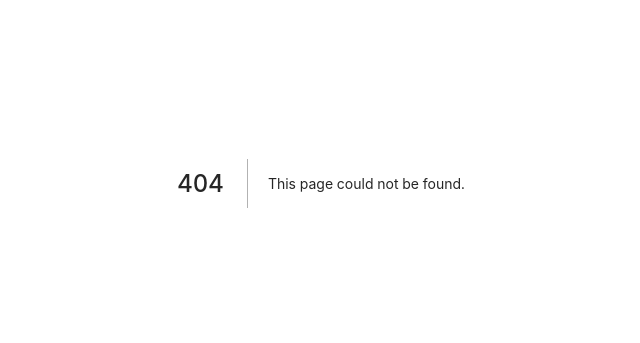
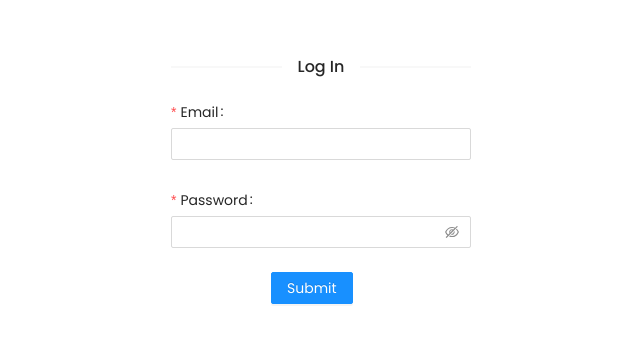
Before and after one commit to sonangrai/v7-task, a Next.js app: page /login in a window 1280 px wide. Before the commit this address had no page. Shown: the part 217-560 px from the top of the page, without its empty margins (319-959 px from the left). Built offline with nearby package versions, Linux system fonts and the light colour scheme; what @badrap/bar-of-progress would draw is missing.

Commit message:
added login form with validations

```diff
--- a/components/page/home/Welcome.tsx
+++ b/components/page/home/Welcome.tsx
@@ -1,7 +1,7 @@
 import React from "react";
 import styled from "styled-components";
 import Login from "./Login";
-import User from "./user";
+import User from "./User";
 
 const Welcome = ({ authState }) => {
   return (
--- /dev/null
+++ b/components/page/login/Loginform.styled.tsx
@@ -0,0 +1,12 @@
+import styled from "styled-components";
+
+export const AuthPage = styled.div`
+  display: flex;
+  align-items: center;
+  justify-content: center;
+  min-height: 100vh;
+`;
+
+export const LoginForm = styled.div`
+  max-width: 300px;
+`;
--- /dev/null
+++ b/components/page/login/Loginform.tsx
@@ -0,0 +1,84 @@
+import { AuthPage, LoginForm } from "./Loginform.styled";
+import { Alert, Button, Checkbox, Divider, Form, Input } from "antd";
+import { useForm, SubmitHandler, Controller } from "react-hook-form";
+import { yupResolver } from "@hookform/resolvers/yup";
+import * as yup from "yup";
+
+type Inputs = {
+  email: string;
+  password: string;
+};
+
+const schema = yup
+  .object({
+    email: yup.string().email().required(),
+    password: yup
+      .string()
+      .required("No password provided.")
+      .min(8, "Password is too short - should be 8 chars minimum.")
+      .matches(/[a-zA-Z]/, "Password can only contain Latin letters."),
+  })
+  .required();
+
+const Loginform = () => {
+  const {
+    handleSubmit,
+    control,
+    formState: { errors },
+  } = useForm<Inputs>({
+    resolver: yupResolver(schema),
+  });
+  const onSubmit: SubmitHandler<Inputs> = (data) => console.log(data);
+
+  return (
+    <AuthPage>
+      <LoginForm>
+        <Divider>Log In</Divider>
+        <form onSubmit={handleSubmit(onSubmit)}>
+          <Form.Item
+            label="Email"
+            name="email"
+            required={true}
+            wrapperCol={{ span: 24 }}
+          >
+            <Controller
+              name="email"
+              control={control}
+              render={({ field }) => <Input {...field} />}
+            />
+
+            {errors.email && (
+              <Alert type="error" message={errors.email?.message} />
+            )}
+          </Form.Item>
+
+          <Form.Item
+            label="Password"
+            name="password"
+            required={true}
+            wrapperCol={{ span: 24 }}
+          >
+            <Controller
+              name="password"
+              control={control}
+              rules={{ required: true }}
+              render={({ field }) => <Input.Password {...field} />}
+            />
+
+            {errors.password && (
+              <Alert type="error" message={errors.password?.message} />
+            )}
+          </Form.Item>
+
+          <Form.Item wrapperCol={{ offset: 8, span: 16 }}>
+            <Button type="primary" htmlType="submit">
+              Submit
+            </Button>
+          </Form.Item>
+        </form>
+      </LoginForm>
+    </AuthPage>
+  );
+};
+
+export default Loginform;
--- a/package.json
+++ b/package.json
@@ -12,6 +12,7 @@
   "dependencies": {
     "@ant-design/icons": "^4.7.0",
     "@badrap/bar-of-progress": "^0.1.2",
+    "@hookform/resolvers": "^2.9.2",
     "@reduxjs/toolkit": "^1.8.2",
     "antd": "^4.21.3",
     "axios": "^0.27.2",
@@ -19,18 +20,21 @@
     "next-sitemap": "^2.5.20",
     "react": "18.0.0",
     "react-dom": "18.0.0",
+    "react-hook-form": "^7.32.2",
     "react-redux": "^8.0.2",
     "react-slick": "^0.29.0",
     "redux": "^4.2.0",
     "redux-saga": "^1.1.3",
     "slick-carousel": "^1.8.1",
-    "styled-components": "^5.3.5"
+    "styled-components": "^5.3.5",
+    "yup": "^0.32.11"
   },
   "devDependencies": {
     "@types/node": "17.0.25",
     "@types/react": "18.0.6",
     "@types/react-dom": "18.0.2",
     "@types/styled-components": "^5.1.25",
+    "@types/yup": "^0.29.14",
     "babel-plugin-styled-components": "^2.0.7",
     "eslint": "8.13.0",
     "eslint-config-next": "12.1.5",
--- /dev/null
+++ b/pages/login.tsx
@@ -0,0 +1,12 @@
+import Loginform from "components/page/login/Loginform";
+import Layout from "../components/layout/Layout";
+
+function Login() {
+  return (
+    <Layout title="Login" description="Login Page">
+      <Loginform />
+    </Layout>
+  );
+}
+
+export default Login;
```
Also changed, not shown: 1 other file (tests, documents, lock files or other folders).
